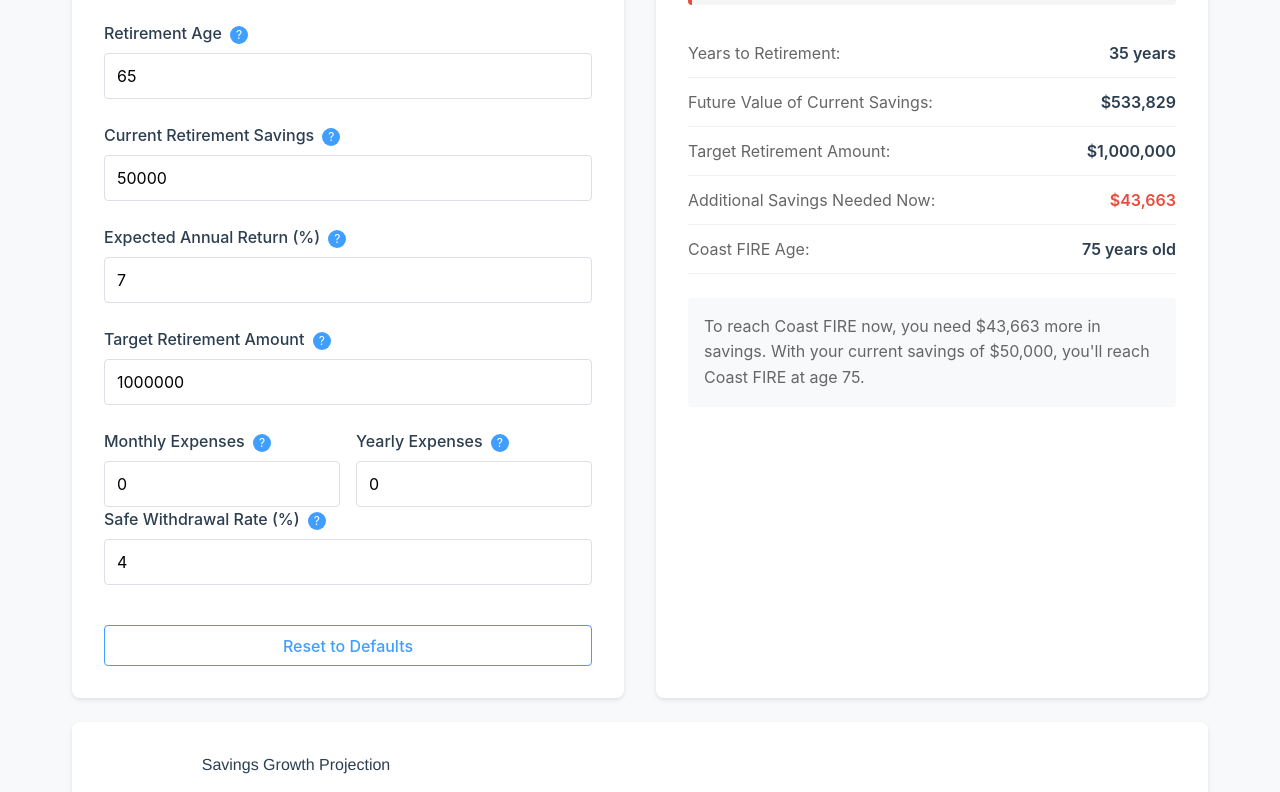
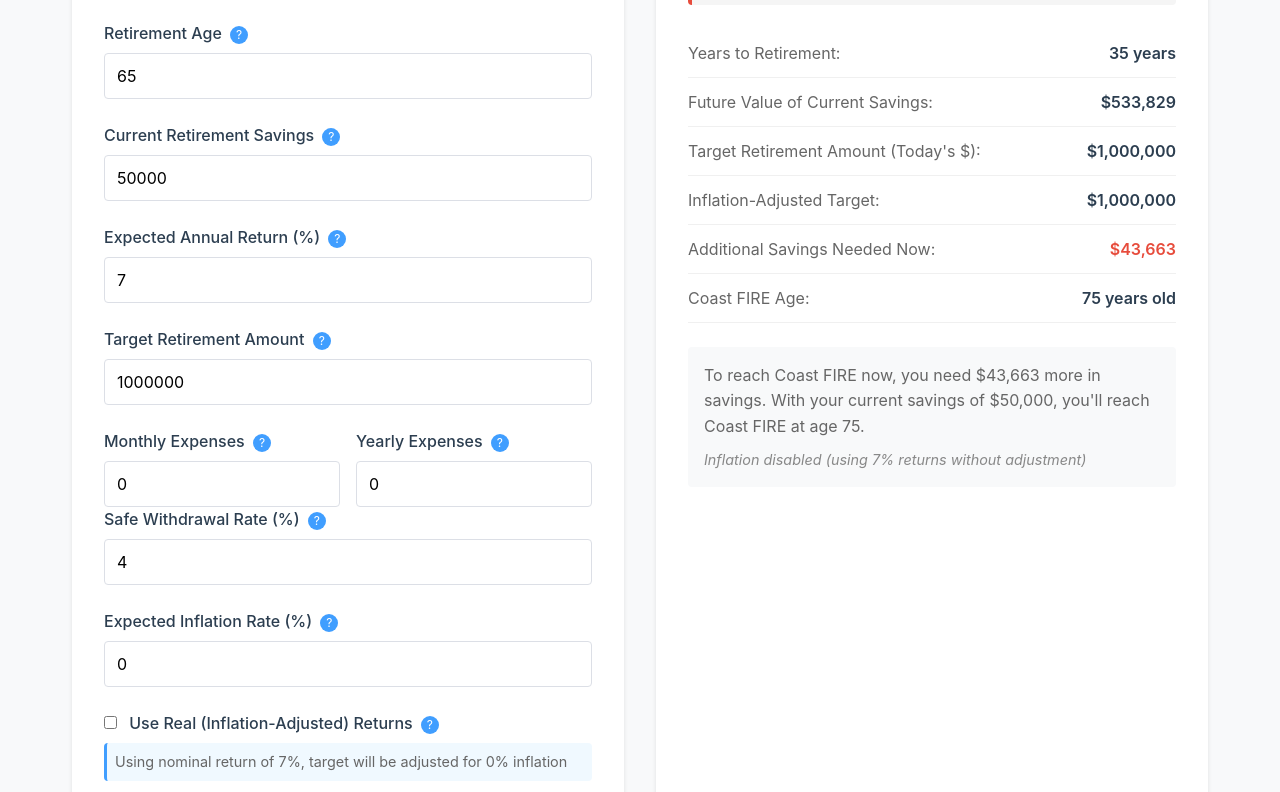
Before and after one commit to breeze4/finance-calculator, a Vue app: page /coast-fire in a window 1280 px wide. Shown: the part 380-1172 px from the top of the page. Built offline with nearby package versions, Linux system fonts and the light colour scheme.

Commit message:
add inflation

```diff
--- a/src/stores/coastFire.ts
+++ b/src/stores/coastFire.ts
@@ -10,6 +10,8 @@ export const useCoastFireStore = defineStore('coastFire', () => {
   const monthlyExpenses = ref(0)
   const yearlyExpenses = ref(0)
   const withdrawalRate = ref(4)
+  const inflationRate = ref(0)
+  const useRealReturns = ref(false)
   const lastEditedField = ref<'target' | 'monthly' | 'yearly'>('target')
 
   const errors = ref({
@@ -20,7 +22,8 @@ export const useCoastFireStore = defineStore('coastFire', () => {
     targetRetirementAmount: '',
     monthlyExpenses: '',
     yearlyExpenses: '',
-    withdrawalRate: ''
+    withdrawalRate: '',
+    inflationRate: ''
   })
 
   const validateInputs = () => {
@@ -32,7 +35,8 @@ export const useCoastFireStore = defineStore('coastFire', () => {
       targetRetirementAmount: '',
       monthlyExpenses: '',
       yearlyExpenses: '',
-      withdrawalRate: ''
+      withdrawalRate: '',
+      inflationRate: ''
     }
 
     let isValid = true
@@ -82,6 +86,11 @@ export const useCoastFireStore = defineStore('coastFire', () => {
       isValid = false
     }
 
+    if (inflationRate.value < 0 || inflationRate.value > 10) {
+      errors.value.inflationRate = 'Inflation rate should be between 0% and 10%'
+      isValid = false
+    }
+
     return isValid
   }
 
@@ -94,6 +103,8 @@ export const useCoastFireStore = defineStore('coastFire', () => {
     monthlyExpenses.value = 0
     yearlyExpenses.value = 0
     withdrawalRate.value = 4
+    inflationRate.value = 0
+    useRealReturns.value = false
     lastEditedField.value = 'target'
     // Clear validation errors
     errors.value = {
@@ -104,7 +115,8 @@ export const useCoastFireStore = defineStore('coastFire', () => {
       targetRetirementAmount: '',
       monthlyExpenses: '',
       yearlyExpenses: '',
-      withdrawalRate: ''
+      withdrawalRate: '',
+      inflationRate: ''
     }
   }
 
@@ -112,21 +124,50 @@ export const useCoastFireStore = defineStore('coastFire', () => {
     return Math.max(0, retirementAge.value - currentAge.value)
   })
 
+  // Calculate the real (inflation-adjusted) return rate using Fisher equation
+  const realReturnRate = computed(() => {
+    if (!useRealReturns.value) return expectedReturnRate.value
+
+    const nominal = expectedReturnRate.value / 100
+    const inflation = inflationRate.value / 100
+
+    // Fisher equation: realReturn = (1 + nominal) / (1 + inflation) - 1
+    const real = ((1 + nominal) / (1 + inflation)) - 1
+    return real * 100 // Convert back to percentage
+  })
+
+  // The effective rate to use in calculations (real or nominal based on setting)
+  const effectiveReturnRate = computed(() => {
+    return useRealReturns.value ? realReturnRate.value : expectedReturnRate.value
+  })
+
   const futureValueOfCurrentSavings = computed(() => {
-    const rate = expectedReturnRate.value / 100
+    const rate = effectiveReturnRate.value / 100
     const years = yearsToRetirement.value
     return currentSavings.value * Math.pow(1 + rate, years)
   })
 
+  // If using nominal returns, we need to adjust the target for inflation
+  const inflationAdjustedTarget = computed(() => {
+    if (useRealReturns.value) {
+      // When using real returns, target stays in today's dollars
+      return activeTargetAmount.value
+    } else {
+      // When using nominal returns, adjust target for inflation
+      const inflationMultiplier = Math.pow(1 + inflationRate.value / 100, yearsToRetirement.value)
+      return activeTargetAmount.value * inflationMultiplier
+    }
+  })
+
   const isCoastFIREReady = computed(() => {
-    return futureValueOfCurrentSavings.value >= activeTargetAmount.value
+    return futureValueOfCurrentSavings.value >= inflationAdjustedTarget.value
   })
 
   const additionalSavingsNeeded = computed(() => {
     if (isCoastFIREReady.value) return 0
-    const rate = expectedReturnRate.value / 100
+    const rate = effectiveReturnRate.value / 100
     const years = yearsToRetirement.value
-    const target = activeTargetAmount.value
+    const target = inflationAdjustedTarget.value
     if (years === 0) return target - currentSavings.value
     const presentValue = target / Math.pow(1 + rate, years)
     return Math.max(0, presentValue - currentSavings.value)
@@ -135,8 +176,8 @@ export const useCoastFireStore = defineStore('coastFire', () => {
   const coastFIREAge = computed(() => {
     if (isCoastFIREReady.value) return currentAge.value
 
-    const rate = expectedReturnRate.value / 100
-    const target = activeTargetAmount.value
+    const rate = effectiveReturnRate.value / 100
+    const target = inflationAdjustedTarget.value
     const yearsNeeded = Math.log(target / currentSavings.value) / Math.log(1 + rate)
     return Math.ceil(currentAge.value + yearsNeeded)
   })
@@ -146,7 +187,7 @@ export const useCoastFireStore = defineStore('coastFire', () => {
     const projectedValues: number[] = []
     const targetValues: number[] = []
 
-    const rate = expectedReturnRate.value / 100
+    const rate = effectiveReturnRate.value / 100
     const years = yearsToRetirement.value
 
     // Generate data points for each year from current age to retirement
@@ -158,8 +199,9 @@ export const useCoastFireStore = defineStore('coastFire', () => {
       const projectedValue = currentSavings.value * Math.pow(1 + rate, i)
       projectedValues.push(projectedValue)
 
-      // Target value is constant
-      targetValues.push(activeTargetAmount.value)
+      // Target value adjusts for inflation if using nominal returns
+      const inflationMultiplier = useRealReturns.value ? 1 : Math.pow(1 + inflationRate.value / 100, i)
+      targetValues.push(activeTargetAmount.value * inflationMultiplier)
     }
 
     return {
@@ -250,7 +292,7 @@ export const useCoastFireStore = defineStore('coastFire', () => {
     const ages: number[] = []
     const requiredSavings: number[] = []
 
-    const rate = expectedReturnRate.value / 100
+    const rate = effectiveReturnRate.value / 100
 
     // Calculate required savings for ages from 20 to 50
     for (let age = 20; age <= 50; age += 5) {
@@ -258,7 +300,10 @@ export const useCoastFireStore = defineStore('coastFire', () => {
 
       const yearsToRetire = retirementAge.value - age
       if (yearsToRetire > 0) {
-        const presentValue = activeTargetAmount.value / Math.pow(1 + rate, yearsToRetire)
+        // Calculate the inflation-adjusted target for this specific age
+        const inflationMultiplier = useRealReturns.value ? 1 : Math.pow(1 + inflationRate.value / 100, yearsToRetire)
+        const adjustedTarget = activeTargetAmount.value * inflationMultiplier
+        const presentValue = adjustedTarget / Math.pow(1 + rate, yearsToRetire)
         requiredSavings.push(presentValue)
       } else {
         requiredSavings.push(activeTargetAmount.value)
@@ -289,10 +334,15 @@ export const useCoastFireStore = defineStore('coastFire', () => {
     monthlyExpenses,
     yearlyExpenses,
     withdrawalRate,
+    inflationRate,
+    useRealReturns,
     lastEditedField,
     errors,
     validateInputs,
     yearsToRetirement,
+    realReturnRate,
+    effectiveReturnRate,
+    inflationAdjustedTarget,
     futureValueOfCurrentSavings,
     isCoastFIREReady,
     additionalSavingsNeeded,
--- a/src/views/CoastFireCalculator.vue
+++ b/src/views/CoastFireCalculator.vue
@@ -16,7 +16,8 @@ const handleReset = () => {
 
 watch([() => store.currentAge, () => store.retirementAge, () => store.currentSavings,
        () => store.expectedReturnRate, () => store.targetRetirementAmount,
-       () => store.monthlyExpenses, () => store.yearlyExpenses], () => {
+       () => store.monthlyExpenses, () => store.yearlyExpenses,
+       () => store.withdrawalRate, () => store.inflationRate], () => {
   store.validateInputs()
 })
 
@@ -177,6 +178,45 @@ const formatPercent = (value: number) => {
           <span v-if="store.errors.withdrawalRate" class="error-message">{{ store.errors.withdrawalRate }}</span>
         </div>
 
+        <div class="form-group">
+          <label for="inflation-rate">
+            Expected Inflation Rate (%)
+            <span class="help-icon" title="Average annual inflation rate (3% is typical, 0% to disable)">?</span>
+          </label>
+          <input
+            id="inflation-rate"
+            type="number"
+            v-model.number="store.inflationRate"
+            min="0"
+            max="10"
+            step="0.1"
+            :class="{ 'error': store.errors.inflationRate }"
+          />
+          <span v-if="store.errors.inflationRate" class="error-message">{{ store.errors.inflationRate }}</span>
+        </div>
+
+        <div class="form-group">
+          <label for="use-real-returns" class="checkbox-label">
+            <input
+              id="use-real-returns"
+              type="checkbox"
+              v-model="store.useRealReturns"
+            />
+            <span>
+              Use Real (Inflation-Adjusted) Returns
+              <span class="help-icon" title="When checked, calculations use inflation-adjusted returns. When unchecked, uses nominal returns and adjusts the target for inflation.">?</span>
+            </span>
+          </label>
+          <div class="info-text">
+            <span v-if="store.useRealReturns">
+              Using real return of {{ formatPercent(Number(store.realReturnRate.toFixed(2))) }} ({{ formatPercent(store.expectedReturnRate) }} nominal - {{ formatPercent(store.inflationRate) }} inflation)
+            </span>
+            <span v-else>
+              Using nominal return of {{ formatPercent(store.expectedReturnRate) }}, target will be adjusted for {{ formatPercent(store.inflationRate) }} inflation
+            </span>
+          </div>
+        </div>
+
         <button @click="handleReset" class="secondary">
           Reset to Defaults
         </button>
@@ -207,8 +247,13 @@ const formatPercent = (value: number) => {
         </div>
 
         <div class="result-item">
-          <span class="label">Target Retirement Amount:</span>
+          <span class="label">Target Retirement Amount{{ !store.useRealReturns ? ' (Today\'s $)' : '' }}:</span>
           <span class="value">{{ formatCurrency(store.activeTargetAmount) }}</span>
+        </div>
+
+        <div v-if="!store.useRealReturns" class="result-item">
+          <span class="label">Inflation-Adjusted Target:</span>
+          <span class="value">{{ formatCurrency(store.inflationAdjustedTarget) }}</span>
         </div>
 
         <div v-if="store.monthlyExpenses > 0" class="result-item">
@@ -230,13 +275,22 @@ const formatPercent = (value: number) => {
           <p v-if="store.isCoastFIREReady">
             Your current savings of {{ formatCurrency(store.currentSavings) }} will grow to
             {{ formatCurrency(store.futureValueOfCurrentSavings) }} by age {{ store.retirementAge }}
-            at {{ formatPercent(store.expectedReturnRate) }} annual return, exceeding your target of
-            {{ formatCurrency(store.activeTargetAmount) }}.
+            at {{ formatPercent(Number(store.effectiveReturnRate.toFixed(2))) }} {{ store.useRealReturns ? 'real' : 'nominal' }} return,
+            exceeding your target of {{ formatCurrency(store.inflationAdjustedTarget) }}{{ !store.useRealReturns ? ' (inflation-adjusted)' : '' }}.
           </p>
           <p v-else>
             To reach Coast FIRE now, you need {{ formatCurrency(store.additionalSavingsNeeded) }}
             more in savings. With your current savings of {{ formatCurrency(store.currentSavings) }},
             you'll reach Coast FIRE at age {{ store.coastFIREAge }}.
+          </p>
+          <p v-if="store.inflationRate > 0" class="calculation-note">
+            {{ store.useRealReturns ?
+              `Using inflation-adjusted returns (${store.realReturnRate.toFixed(2)}% real = ${store.expectedReturnRate}% nominal - ${store.inflationRate}% inflation)` :
+              `Using nominal returns with target adjusted for ${store.inflationRate}% annual inflation`
+            }}
+          </p>
+          <p v-else class="calculation-note">
+            Inflation disabled (using {{ store.expectedReturnRate }}% returns without adjustment)
           </p>
           <p v-if="store.monthlyExpenses > 0 || store.yearlyExpenses > 0" class="calculation-note">
             Based on {{ formatCurrency(store.monthlyExpenses) }}/month ({{ formatCurrency(store.yearlyExpenses) }}/year) and
@@ -428,6 +482,32 @@ button {
   margin-bottom: 0;
 }
 
+.checkbox-label {
+  display: flex;
+  align-items: flex-start;
+  cursor: pointer;
+}
+
+.checkbox-label input[type="checkbox"] {
+  width: auto;
+  margin-right: 0.5rem;
+  margin-top: 0.2rem;
+}
+
+.checkbox-label span {
+  flex: 1;
+}
+
+.info-text {
+  margin-top: 0.5rem;
+  padding: 0.5rem;
+  background: #f0f9ff;
+  border-left: 3px solid #409eff;
+  border-radius: 4px;
+  font-size: 0.9rem;
+  color: #666;
+}
+
 @media (max-width: 768px) {
   .expenses-row {
     grid-template-columns: 1fr;
```
Also changed, not shown: 2 other files (tests, documents, lock files or other folders).
